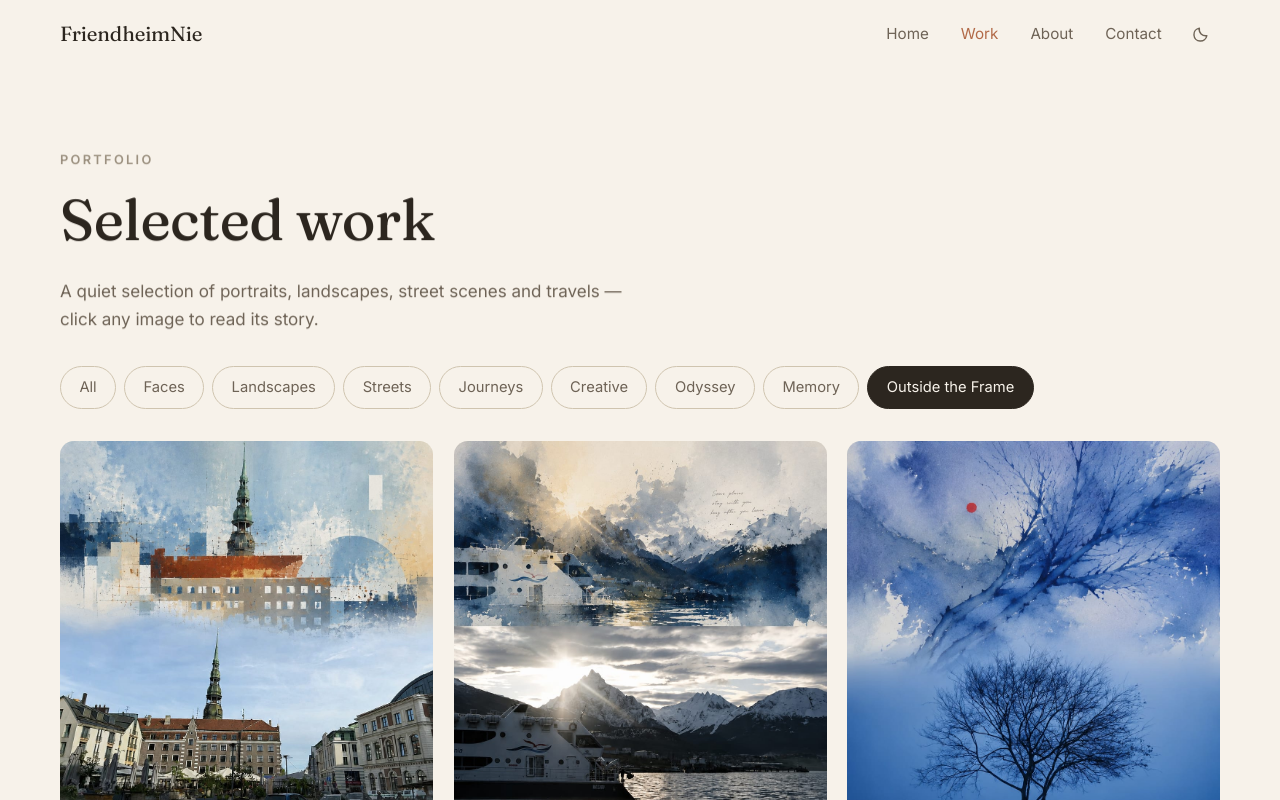
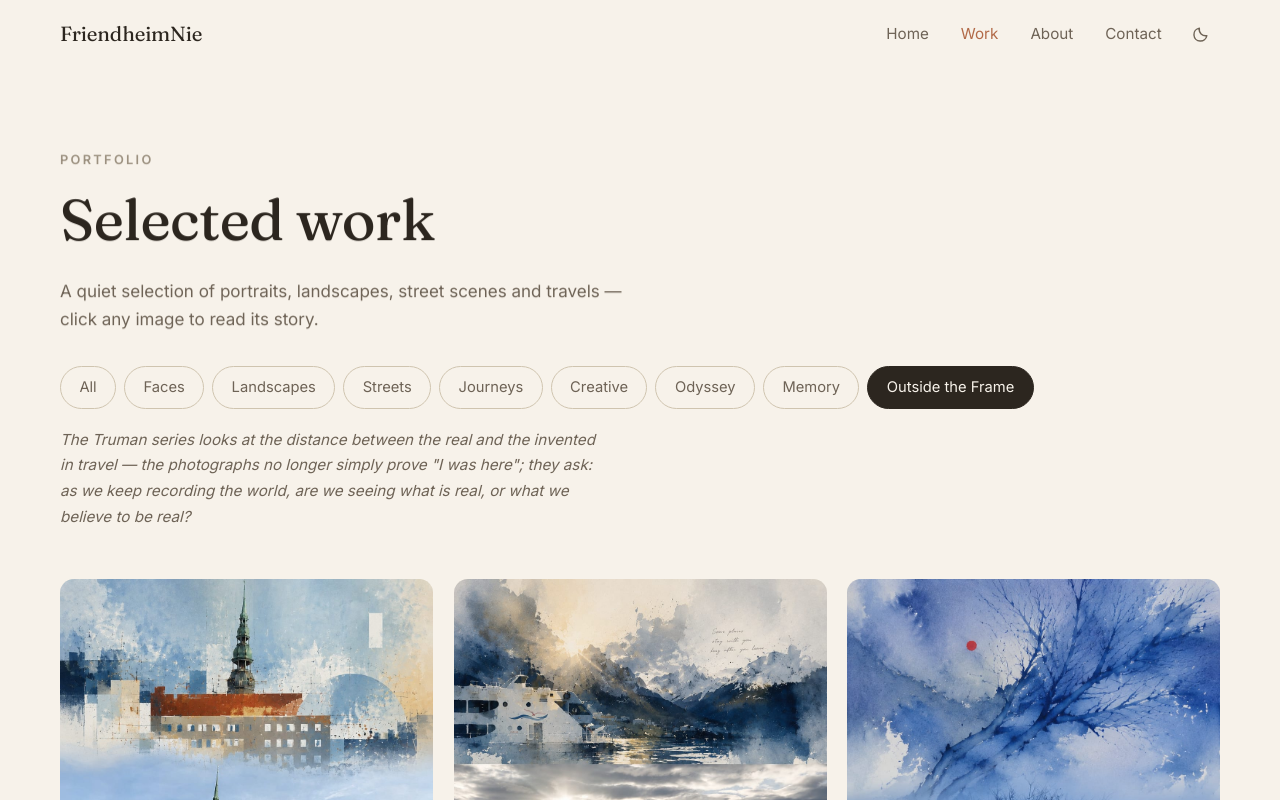
Before and after one commit to Friendheim/FriendheimNiephotograph, a React (Vite) app: page /work in a window 1280 px wide. Both pictures are taken after a click on the button "Outside the Frame". Shown: the top 800 px of the page. Built offline with nearby package versions, Linux system fonts and the light colour scheme; the HTML template or start-up script is replaced by a standard one.

Commit message:
frame-03 → The Tree Knows I Was Here; add Truman series note

```diff
--- a/src/data/works.js
+++ b/src/data/works.js
@@ -213,9 +213,9 @@ const overrides = {
       'A boat rests on the water; beyond it, snow mountains in the light of the setting sun. The scene is vast and quiet, and the person inside it is small. Facing such a view we believe we are close to something real — but the photograph reminds us that everything here was chosen: the place to stand, the hour, the way to keep the moment. Reality is not discovered; it is formed, again and again, in the act of watching.',
   },
   'frame/frame-03.jpg': {
-    title: 'The Person Outside the Frame',
+    title: 'The Tree Knows I Was Here',
     description:
-      'A person stands before a wall of flowers while background images overlap with reality — a real body, a designed scene, and the instant the photograph kept, all present at once. It is the moment Truman first understands he lives in a world being watched. But in a way we all live inside our own frame — recording, remembering, and reshaping our stories.',
+      'Mist over the coast; a lone tree and a person pausing for a moment make up an ordinary scene being watched. I record the instant the way one records a stage that was arranged in advance — sky, sea, branches, and the figure all placed inside a transparent set. Yet in this seemingly calm world, the single contrasting point of color becomes a small deviation — a tiny crack in reality, reminding us that even a life under countless gazes still owns its own moments.',
   },
   'frame/frame-04.jpg': {
     title: 'Reality Inside the Room',
@@ -298,4 +298,10 @@ const extraFolders = works
   .sort()
 const categories = ['All', ...KNOWN_ORDER.map((k) => labelFor(k)), ...extraFolders.map((f) => labelFor(f))]
 
-export { works, categories }
+// Optional series statement, shown when the theme is active (keyed by label)
+const seriesNotes = {
+  'Outside the Frame':
+    'The Truman series looks at the distance between the real and the invented in travel — the photographs no longer simply prove "I was here"; they ask: as we keep recording the world, are we seeing what is real, or what we believe to be real?',
+}
+
+export { works, categories, seriesNotes }
--- a/src/index.css
+++ b/src/index.css
@@ -519,6 +519,14 @@ ul {
   margin-top: 2rem;
 }
 
+.series-note {
+  margin-top: 1.1rem;
+  max-width: 34rem;
+  font-style: italic;
+  color: var(--ink-soft);
+  font-size: 0.95rem;
+}
+
 .filter-btn {
   padding: 0.5rem 1.15rem;
   border-radius: 999px;
--- a/src/pages/Portfolio.jsx
+++ b/src/pages/Portfolio.jsx
@@ -1,7 +1,7 @@
 import { useMemo, useState } from 'react'
 import Reveal from '../components/Reveal.jsx'
 import Lightbox from '../components/Lightbox.jsx'
-import { categories, works } from '../data/works.js'
+import { categories, works, seriesNotes } from '../data/works.js'
 
 export default function Portfolio() {
   const [active, setActive] = useState('All')
@@ -38,6 +38,7 @@ export default function Portfolio() {
                 </button>
               ))}
             </div>
+            {seriesNotes[active] && <p className="series-note">{seriesNotes[active]}</p>}
           </Reveal>
         </div>
       </section>
```
